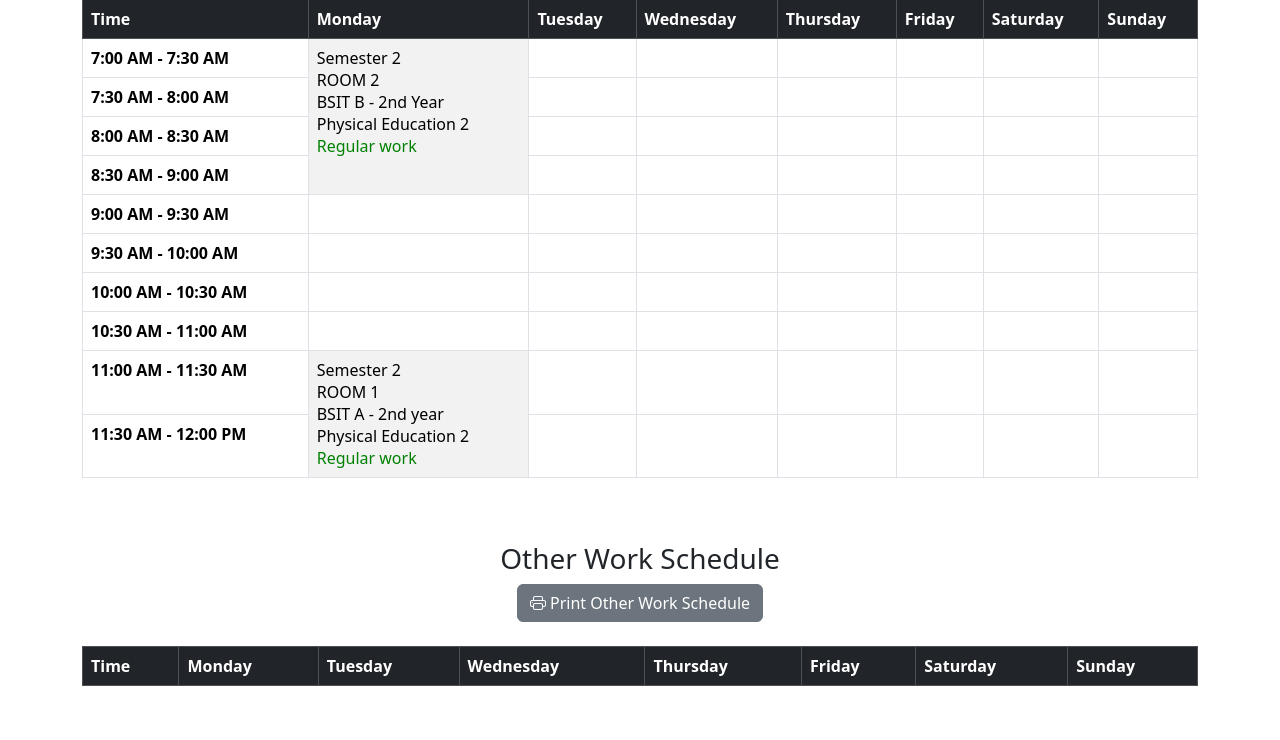
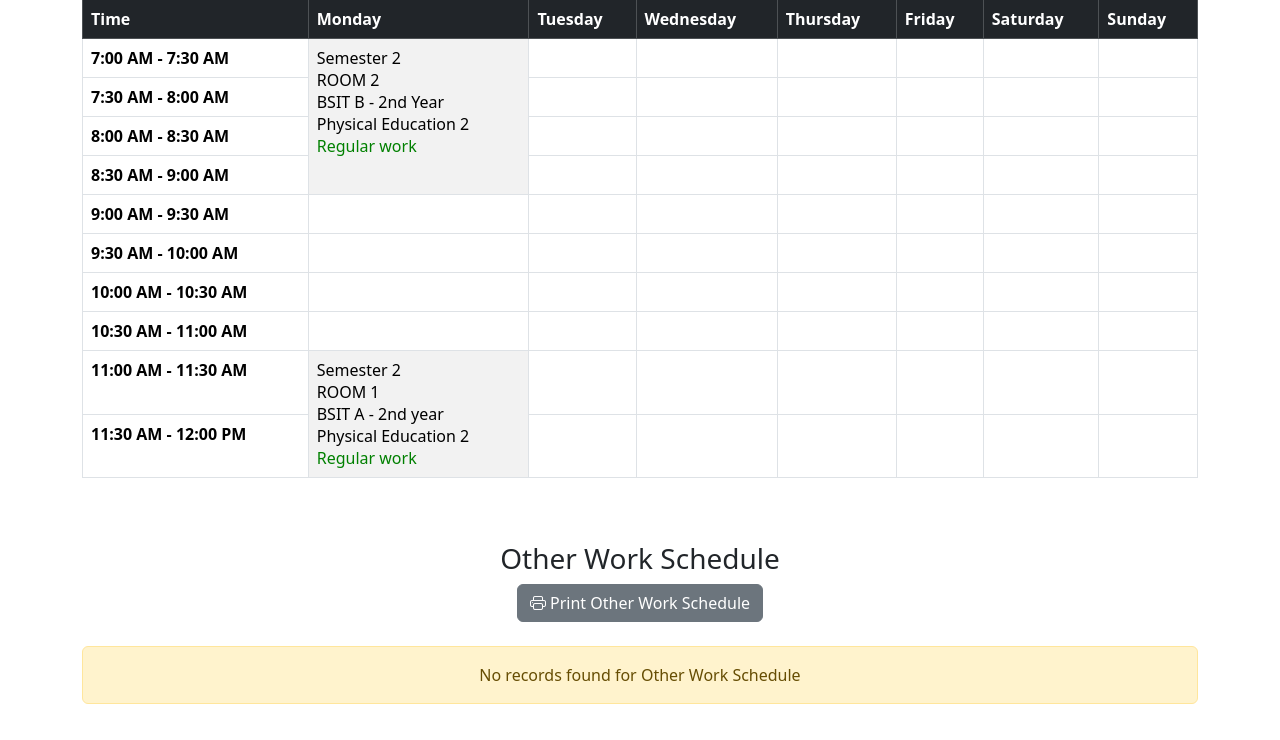
Before and after one commit to anderson895/FacSched, a PHP site: page /admin/view_schedule.php?teacher_id=1 in a window 1280 px wide. Shown: the part 353-1093 px from the top of the page. Before the commit the page ends 1039 px from the top, so only its background shows below. Run offline with PHP 8.4, Linux system fonts and the light colour scheme; a user stored in the database is signed in; data comes from the database, SQL or seed files in the repository; tables that the repository leaves empty hold one stand-in row (values such as "Sample post"); lists and menus that the app fills with data are empty; some libraries are stand-ins or nearby versions.

Commit message:
view teacher schedule

```diff
--- a/admin/backend/end-points/fetchAcademicSchedule.php
+++ b/admin/backend/end-points/fetchAcademicSchedule.php
@@ -1,4 +1,5 @@
 <h2 class="text-center mb-4">Faculty Schedule for Teacher: <span id="teacherName"><?= $teacherName; ?></span></h2>
+
 <!-- Print Buttons -->
 <div class="text-center mb-4">
     <button onclick="printAcademicSchedule()" class="btn btn-primary">
@@ -17,6 +18,30 @@
     </select>
 </div>
 
+<?php
+// Check if there are any records in the academic schedule
+$academic_schedule = $view_AcademicSchedule['schedule'];
+$time_slots = $view_AcademicSchedule['time_slots'];
+
+// Flag to check if there are any records
+$noRecordsFound = true;
+
+// Loop through time slots to check if there is any data
+foreach ($time_slots as $slot_index => $slot) {
+    foreach (array_keys($academic_schedule) as $day) {
+        if (!empty($academic_schedule[$day])) {
+            $noRecordsFound = false;
+            break 2; // Exit both loops if records are found
+        }
+    }
+}
+
+// If no records found, display a message
+if ($noRecordsFound) {
+    echo '<div class="alert alert-warning text-center">No records found for Academic Schedule</div>';
+} else {
+    // Display the schedule table if records are found
+    ?>
     <!-- Academic Schedule Table -->
     <div class="table-responsive">
         <table class="table table-bordered" id="academicScheduleTable">
@@ -35,14 +60,9 @@
             <tbody>
             <?php
                 $day_trackers = array_fill_keys(['Monday', 'Tuesday', 'Wednesday', 'Thursday', 'Friday', 'Saturday', 'Sunday'], 0);
-            $academic_schedule = $view_AcademicSchedule['schedule'];
-            $time_slots = $view_AcademicSchedule['time_slots'];
 
                 foreach ($time_slots as $slot_index => $slot): ?>
-                <?php
-                $row_covered = false; // Flag to track if the row is covered by a schedule
-                ?>
-                <tr style="<?= $row_covered ? 'background-color: #f2f2f2;' : ''; ?>">
+                    <tr>
                         <td class="fw-bold"><?= $slot['label']; ?></td>
                         <?php foreach (array_keys($day_trackers) as $day): ?>
                             <?php
@@ -63,10 +83,9 @@
                                     $rowspan = ceil(($entry_end - $entry_start) / 1800); // Adjusted for 30-minute intervals
 
                                     // Apply background color to the entire row if a schedule is present
-                                $row_covered = true;
-
                                     echo "<td rowspan='$rowspan' class='schedule-entry' data-section='" .
                                          (isset($entry['section']) ? htmlspecialchars($entry['section']) : 'Vacant Hours') . "' style='background-color: #f2f2f2;'>";
+
                                     echo "<div>Semester {$entry['semester']}</div>";
                                     echo "<div>{$entry['room']}</div>";
                                     echo "<div>{$entry['section']} - {$entry['year_level']}</div>";
@@ -92,3 +111,4 @@
             </tbody>
         </table>
     </div>
+<?php } ?>
--- a/admin/backend/end-points/fetchAllteachers.php
+++ b/admin/backend/end-points/fetchAllteachers.php
@@ -27,7 +27,7 @@
                                 >Update</button>
 
                                 <button class="btn btn-danger btn-sm removeTeacher" data-teacher_id="<?=$teacher['teacher_id']?>">Remove</button>
-
+                                <a href="view_schedule.php?teacher_id=<?=$teacher['teacher_id']?>"><button class="btn btn-success btn-sm">Schedule</button></a>
 
                         </div>
                     </td>
--- a/admin/backend/end-points/fetchOtherSchedule.php
+++ b/admin/backend/end-points/fetchOtherSchedule.php
@@ -1,11 +1,35 @@
 <h3 class="text-center mt-5">Other Work Schedule</h3>
 
-    <div class="text-center mb-4">
-        <button onclick="printOtherSchedule()" class="btn btn-secondary">
-            <i class="bi bi-printer"></i> Print Other Work Schedule
-        </button>
+<div class="text-center mb-4">
+    <button onclick="printOtherSchedule()" class="btn btn-secondary">
+        <i class="bi bi-printer"></i> Print Other Work Schedule
+    </button>
+</div>
 
-    </div>
+<?php
+// Check if there are any records in the schedule
+$other_schedule = $view_OtherSchedule['schedule'];
+$time_slots = $view_OtherSchedule['time_slots'];
+
+// Flag to check if there are any records
+$noRecordsFound = true;
+
+// Loop through time slots to check if there is any data
+foreach ($time_slots as $slot_index => $slot) {
+    foreach (array_keys($other_schedule) as $day) {
+        if (!empty($other_schedule[$day])) {
+            $noRecordsFound = false;
+            break 2; // Exit both loops if records are found
+        }
+    }
+}
+
+// If no records found, display a message
+if ($noRecordsFound) {
+    echo '<div class="alert alert-warning text-center">No records found for Other Work Schedule</div>';
+} else {
+    // Display the table if there are records
+    ?>
     <div class="table-responsive">
         <table class="table table-bordered" id="otherWorkScheduleTable">
             <thead class="table-dark">
@@ -23,8 +47,6 @@
             <tbody>
             <?php
                 $day_trackers = array_fill_keys(['Monday', 'Tuesday', 'Wednesday', 'Thursday', 'Friday', 'Saturday', 'Sunday'], 0);
-                $other_schedule = $view_OtherSchedule['schedule'];
-                $time_slots = $view_OtherSchedule['time_slots'];
 
                 foreach ($time_slots as $slot_index => $slot): ?>
                     <tr>
@@ -44,7 +66,7 @@
                                 if ($entry_start >= $slot['start'] && $entry_start < $slot['start'] + 3600) {
                                     $rowspan = ceil(($entry_end - $entry_start) / 3600);
 
-                                    $work=ucfirst($entry['work']);
+                                    $work = ucfirst($entry['work']);
                                     echo "<td rowspan='$rowspan' class='schedule-entry' data-section='" .
                                          (isset($entry['section']) ? htmlspecialchars($entry['section']) : 'No Section') . "'>";
                                     echo "<div>{$work}</div>";
@@ -69,3 +91,4 @@
             </tbody>
         </table>
     </div>
+<?php } ?>
```
Also changed, not shown: admin/backend/end-points/fetchAcademicSchedule_Section.php (+22 -2 lines). Lines whose indentation alone changed are shown as unchanged.
